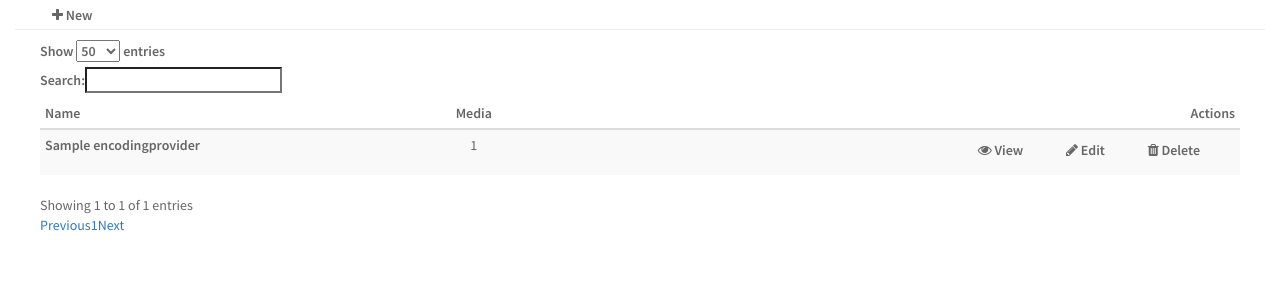
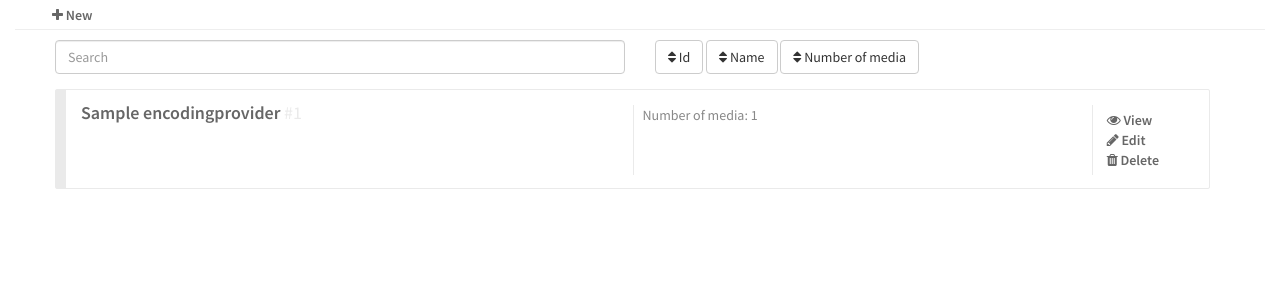
Before and after one commit to encoding-ninja/pixelwalker, a Django app: page /encoding_provider in a window 1280 px wide. Shown: the part 50-350 px from the top of the page. Run offline with Django 3.2, Linux system fonts and the light colour scheme; tables that the repository leaves empty hold one stand-in row (values such as "Sample post"); some libraries are stand-ins or nearby versions.

Commit message:
new list view for encoding providers

```diff
--- a/pixelwalker/engine/webgui/templates/encoding_provider/list.html
+++ b/pixelwalker/engine/webgui/templates/encoding_provider/list.html
@@ -20,21 +20,30 @@
 
 {% block content %}
     {% if encoding_provider_list %}
-        <table class='table datatable table-striped table-hover table-condensed' data-page-length='50'>
-        <thead>
-            <tr>
-                <th>Name</th>
-                <th class='text-center'>Media</th>
-                <th class='text-right'>Actions</th>
-            </tr>
-        </thead>
-        <tbody>
+    <div id="encoding_providers">
+
+            <!-- class="search" automagically makes an input a search field. -->
+            <div class="form-group col-xs-12 col-md-6">
+                <input class="search form-control" placeholder="Search" />
+            </div>
+
+            <!-- class="sort" automagically makes an element a sort buttons. The date-sort value decides what to sort by. -->
+            <div class="form-group col-xs-12 col-md-6">
+                <button class="sort btn btn-default" data-sort="id"><i class='fa fa-sort'></i> Id</button>
+                <button class="sort btn btn-default" data-sort="name"><i class='fa fa-sort'></i> Name</button>
+                <button class="sort btn btn-default" data-sort="nb_of_media"><i class='fa fa-sort'></i> Number of media</button>
+            </div>
+
+            <ul class="list col-xs-12">
                     {% for encoding_provider in encoding_provider_list %}
-            <tr>
-                <td>
-                    <a href="{% url 'webgui_encoding-provider-read' encoding_provider.id %}"><b>{{ encoding_provider.name }}</b></a>
-                </td>
-                <td class='text-center'>
+                <li class='item'>
+                        <div class='general'>
+                            <a href="{% url 'webgui_encoding-provider-read' encoding_provider.id %}" class="name"><b>{{ encoding_provider.name }}</b> <span class='id'>#{{ encoding_provider.id }}</span></a>
+                        </div>
+
+                        <ul class='infos'>
+                            <li>Number of media:
+                                <span class="nb_of_media">
                                     {% regroup media_list by encoding_provider as provider_media_list %}
                                     {% for provider in provider_media_list %}
                                     {% if provider.grouper == encoding_provider %}
@@ -43,41 +52,35 @@
                                     0
                                     {% endif %}
                                     {% endfor %}
-                </td>
-                <td class='text-right'>
+                                </span>
+                            </li>
+                        </ul>
+
                         <ul class='actions'>
                             <li><a href="{% url 'webgui_encoding-provider-read'  encoding_provider.id %}"><i class='fa fa-eye'></i> View</a></li>
                             <li><a href="{% url 'webgui_encoding-provider-update' encoding_provider.id %}"><i class='fa fa-pencil'></i> Edit</a></li>
                             <li><a href="{% url 'webgui_encoding-provider-delete' encoding_provider.id %}" class='warning'><i class='fa fa-trash'></i> Delete</a></li>
                         </ul>
-                </td>
-            </tr>
+                </li>
             {% endfor %}
-        </tbody>
-    </table>
+            </ul>
+        </div>
     {% else %}
         <p>No encoding provider to display.</p>
     {% endif %}
-
-{% endblock %}
-
-{% block css_requirements %}
-    {{ block.super }}
-    <link href="{% static 'bower_components/datatables/media/css/jquery.dataTables.min.css' %}" rel="stylesheet">
-    <link href="{% static 'bower_components/datatables/media/css/dataTables.bootstrap.min.css' %}" rel="stylesheet">
 {% endblock %}
 
 {% block js_requirements %}
     {{ block.super }}
-    <script src="{% static 'bower_components/datatables/media/js/jquery.dataTables.min.js' %}"></script>
-    <script src="{% static 'bower_components/datatables/media/js/dataTables.bootstrap.min.js' %}"></script>
+    <script src="{% static 'bower_components/list.js/dist/list.min.js' %}"></script>
 {% endblock %}
 
 {% block javascript %}
     {{ block.super }}
     <script>
-        $(document).ready(function(){
-            $('.datatable').DataTable();
-        });
+        var options = {
+            valueNames: [ 'name', 'id', 'nb_of_media' ]
+        };
+        var encodingProviderList = new List('encoding_providers', options);
     </script>
 {% endblock %}
```
Also changed, not shown: pixelwalker/engine/webgui/templates/assessment/list.html (+0 -14 lines). Lines whose indentation alone changed are shown as unchanged.
